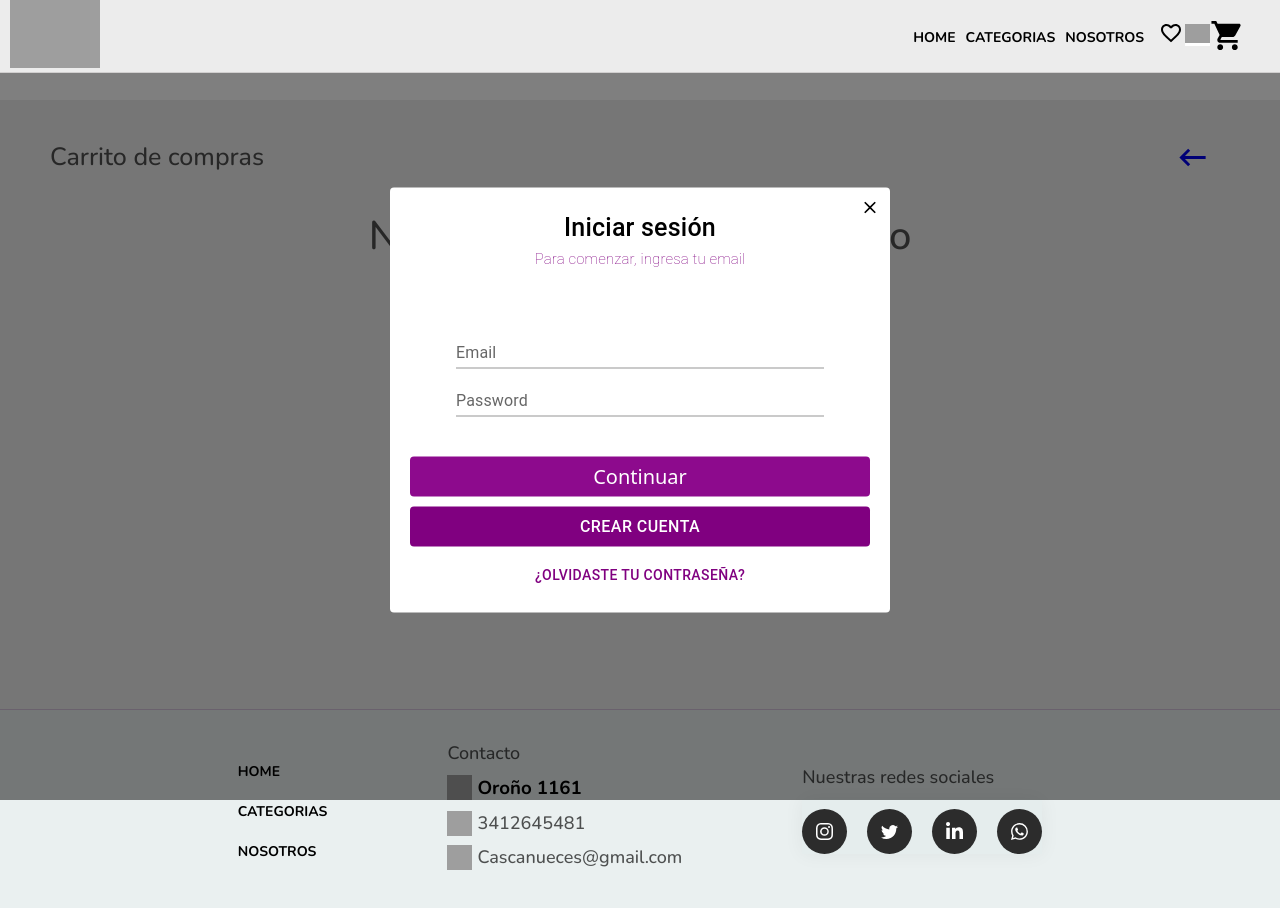
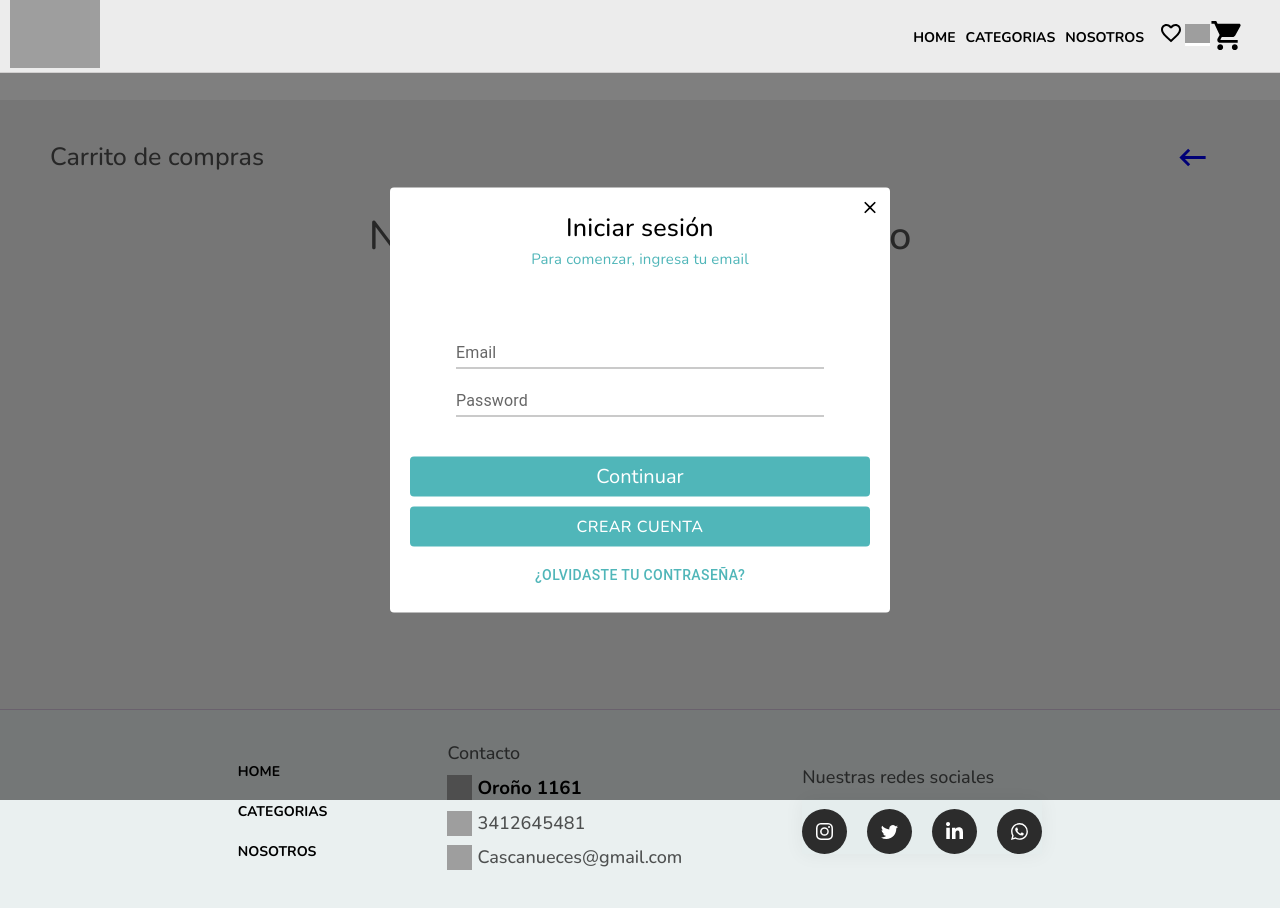
Before and after one commit to santigimenezz1/Cascanueces-Saludable, a React (Vite) app: page /cart in a window 1280 px wide. Both pictures are taken after a click on the button 1197 px from the left and 34 px from the top of the page. Built offline with nearby package versions, Linux system fonts and the light colour scheme; grey boxes are pictures that could not be loaded.

Commit message:
correccion de estilos a los modales iniciar secion y crear cuenta

```diff
--- a/src/components/Common/SectionCart/InicioSesion/inicioSesion.css
+++ b/src/components/Common/SectionCart/InicioSesion/inicioSesion.css
@@ -28,8 +28,8 @@
   border: none;
   cursor: pointer;
   transition: all 0.2s;
-  font-family: system-ui, -apple-system, BlinkMacSystemFont, "Segoe UI", Roboto,
-    Oxygen, Ubuntu, Cantarell, "Open Sans", "Helvetica Neue", sans-serif;
+  font-family: "Nunito";
+
 }
 
 .botones-box-crearCuenta {
@@ -141,6 +141,7 @@
   background-color: purple;
   padding: 8px;
   width: 150px;
+  font-family: "Nunito";
 
 }
 .botonInicio__cart{
--- a/src/components/Common/SectionCart/TarjetaSelectorPago/TarjetaSelectorPago.css
+++ b/src/components/Common/SectionCart/TarjetaSelectorPago/TarjetaSelectorPago.css
@@ -8,6 +8,7 @@
   box-shadow: 1px 2px 2px rgb(187, 182, 182);
   background-color: white;
   width: auto;
+
 }
 .container-logoSelector {
   display: flex;
@@ -17,12 +18,14 @@
 .container-selector-Selector {
   display: flex;
   flex-direction: column;
+
 }
 .span-selector {
   width: 10px;
   height: 70px;
   background-color: rgba(51, 16, 47, 0.846);
   border-radius: 10px;
+
 }
 .container-precioFinal {
   display: flex;
@@ -33,8 +36,11 @@
   margin-right: 20px;
   font-size: 35px;
   font-weight: 400;
+  font-family: "Nunito";
+
 }
 .total {
   font-size: 30px;
   font-weight: 400;
+  font-family: "Nunito";
 }
--- a/src/components/Layout/NavBar/ModalCrearCuenta/ModalCrearCuenta.jsx
+++ b/src/components/Layout/NavBar/ModalCrearCuenta/ModalCrearCuenta.jsx
@@ -74,6 +74,7 @@ export default function ModalCrearCuenta({ usuarioOn, setUsuarioOn, setUser }) {
               timer: 3500,
             });
             setUsuarioOn(true);
+
             handleClose();
           }, 3000);
         } catch (createError) {
@@ -133,7 +134,7 @@ export default function ModalCrearCuenta({ usuarioOn, setUsuarioOn, setUser }) {
                   Registrarse
                 </Typography>
                 <Typography
-                  style={{ color: "purple" }}
+                  style={{ color: "rgb(80, 182, 185", fontFamily:"Nunito" }}
                   id="transition-modal-description"
                 >
                   Ingresá tus datos para crear tu cuenta
@@ -252,7 +253,8 @@ export default function ModalCrearCuenta({ usuarioOn, setUsuarioOn, setUser }) {
                       textDecoration: "none",
                       paddingLeft: "5px",
                       cursor: "pointer",
-                      color: "purple",
+                      color: "rgb(80, 182, 185",
+                      fontWeight:"bold"
                     }}
                   >
                     acá
--- a/src/components/Layout/NavBar/ModalCrearCuenta/modalCrearCuenta.css
+++ b/src/components/Layout/NavBar/ModalCrearCuenta/modalCrearCuenta.css
@@ -27,14 +27,18 @@
 .container-link h1 {
   text-align: center;
   margin: 5px;
+  font-family: "Nunito";
 }
 .container-inputs {
   border: 1px solid red;
   margin-top: 30px;
+  font-family: "Nunito";
+
 }
 .buton-crearCuenta {
   height: 40px;
-  background-color: purple;
+  background-color:  rgb(80, 182, 185);
+  ;
   border-radius: 4px;
   border: none;
   color: white;
@@ -42,6 +46,8 @@
   cursor: pointer;
   padding: 10px;
   margin-top: 20px;
+  font-family: "Nunito";
+
 }
 .container-box {
   display: flex;
@@ -60,17 +66,21 @@
   display: flex;
   gap: 30px;
   width: 100%;
+  font-family: "Nunito";
+
 }
 .button__crearCuenta button{
   color: white;
-  background-color: purple;
+  background-color: rgb(80, 182, 185);
   border-radius: 4px;
   width: 100%;
   font-size: 16px;
+  font-family: "Nunito";
+
 }
 .button__crearCuenta button:hover{
   color: white;
-  background-color: rgb(142, 21, 142);
+  background-color: rgb(66, 149, 152);
   border-radius: 4px;
   width: 100%;
   font-size: 16px;
@@ -98,4 +108,6 @@ background-color: white; /* Cambia var(--background-paper) por el color deseado
 padding: 16px; /* Asumiendo que deseas un padding de 16px (equivalente a 4 en píxeles) */
 border-radius: 4px;
 border: none;
+font-family: "Nunito";
+
 }
--- a/src/components/Layout/NavBar/ModalInicioSesion/ModalInicioSesion.jsx
+++ b/src/components/Layout/NavBar/ModalInicioSesion/ModalInicioSesion.jsx
@@ -124,7 +124,7 @@ export default function ModalInicioSesion() {
               />
               <div className="tipografia-box">
                 <Typography
-                  style={{ color: "black", fontSize: "25px" }}
+                  style={{ color: "black", fontSize: "25px", fontFamily:"Nunito" }}
                   id="transition-modal-title"
                   variant="h6"
                   component="h2"
@@ -133,9 +133,11 @@ export default function ModalInicioSesion() {
                 </Typography>
                 <Typography
                   style={{
-                    color: "purple",
+                    color: "rgb(80, 182, 185)",
                     fontSize: "15px",
                     fontWeight: "200",
+                    fontFamily:"Nunito"
+
                   }}
                   id="transition-modal-description"
                 >
@@ -177,7 +179,7 @@ export default function ModalInicioSesion() {
                 />
                 {estado && <h1>Esta cuenta no existe. Crea tu cuenta</h1>}
                 <div className="container-botonBox">
-                  <button type="submit" className="botones-box">
+                  <button style={{backgroundColor:"rgb(80, 182, 185)"}} type="submit" className="botones-box">
                     Continuar
                   </button>
                   <ModalCrearCuenta
--- a/src/components/Layout/NavBar/ModalInicioSesion/ModalRecuperacion/ModalRecuperacion.jsx
+++ b/src/components/Layout/NavBar/ModalInicioSesion/ModalRecuperacion/ModalRecuperacion.jsx
@@ -94,7 +94,7 @@ const recuperar = async (data) => {
 
   return (
     <div>
-      <Button style={{color:"purple", marginTop:"10px"}} onClick={handleOpen}>¿Olvidaste tu contraseña?</Button>
+      <Button style={{color:"rgb(80, 182, 185)", marginTop:"10px"}} onClick={handleOpen}>¿Olvidaste tu contraseña?</Button>
       <Modal
         open={open}
         onClose={handleClose}
--- a/src/components/Layout/NavBar/ModalInicioSesion/ModalRecuperacion/modalRecuperacion.css
+++ b/src/components/Layout/NavBar/ModalInicioSesion/ModalRecuperacion/modalRecuperacion.css
@@ -3,7 +3,7 @@
     height: 40px;
     padding: 10px;
     color: white;
-    background-color: purple;
+    background-color: rgb(80, 182, 185);
     border-radius: 4px;
     border: none;
     cursor: pointer;
@@ -36,7 +36,6 @@
     gap: 25px;
     justify-content: center;
     align-items: center;
-
 }
 .button__recuperacion__open{
     margin-top: 10px;
--- a/src/components/Layout/NavBar/ModalInicioSesion/modalInicioSesion.css
+++ b/src/components/Layout/NavBar/ModalInicioSesion/modalInicioSesion.css
@@ -2,6 +2,8 @@
   display: flex;
   flex-direction: column;
   gap: 50px;
+  font-family: "Nunito";
+
 }
 .container-botonBox {
   display: flex;
@@ -24,8 +26,7 @@
   border: none;
   cursor: pointer;
   transition: all 0.2s;
-  font-family: system-ui, -apple-system, BlinkMacSystemFont, "Segoe UI", Roboto,
-    Oxygen, Ubuntu, Cantarell, "Open Sans", "Helvetica Neue", sans-serif;
+  font-family: "Nunito";
 }
 .botones-box:hover {
   background-color: purple;
@@ -37,12 +38,12 @@
   color: white;
   background-color: white;
   border: none;
-  background-color: rgb(141, 10, 141);
+  background-color: re(141, 10, 141);
 
   cursor: pointer;
   transition: all 0.2s;
-  font-family: system-ui, -apple-system, BlinkMacSystemFont, "Segoe UI", Roboto,
-    Oxygen, Ubuntu, Cantarell, "Open Sans", "Helvetica Neue", sans-serif;
+  font-family: "Nunito";
+
 }
 .botones-box-crearCuenta:hover {
   background-color: purple;
```
